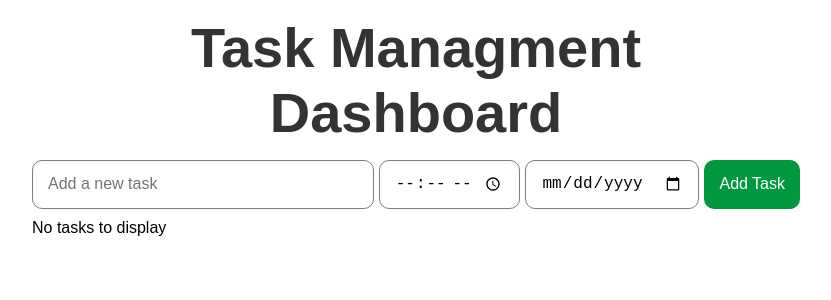
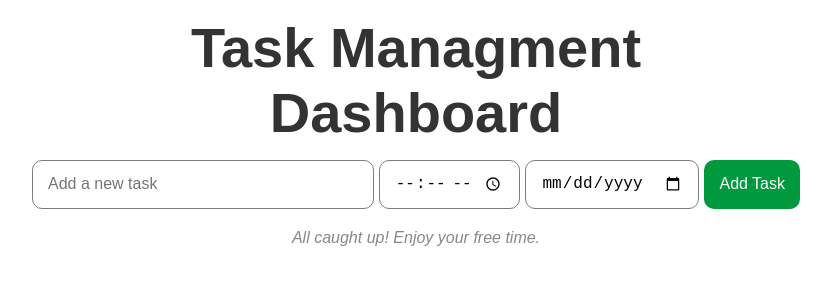
Before and after one commit to BugHunterExtraordinaire/to-do-list-project, a React (Vite) app: page / in a window 1280 px wide. Shown: the top 300 px of the page, without its empty margins (224-1055 px from the left). Built offline with nearby package versions, Linux system fonts and the light colour scheme.

Commit message:
Style no tasks found logic

```diff
--- a/src/assets/components/TaskList.jsx
+++ b/src/assets/components/TaskList.jsx
@@ -13,7 +13,7 @@ export default function TaskList( { tasks, setTasks } ) {
   return (
     <div className="task-list">
       { tasks.length === 0 ? (
-        <p className="empty-message">No tasks to display</p>
+        <p className="empty-message">All caught up! Enjoy your free time.</p>
       ) : (
         tasks.map(({task, time, date, key}, index) => (
           <TaskItem key={key}
--- a/src/assets/styles/TaskList.css
+++ b/src/assets/styles/TaskList.css
@@ -7,3 +7,9 @@
   overflow-y: auto;
   height: auto;
 }
+.empty-message {
+  text-align: center;
+  color: #888;
+  font-style: italic;
+  margin-top: 10px;
+}
```
